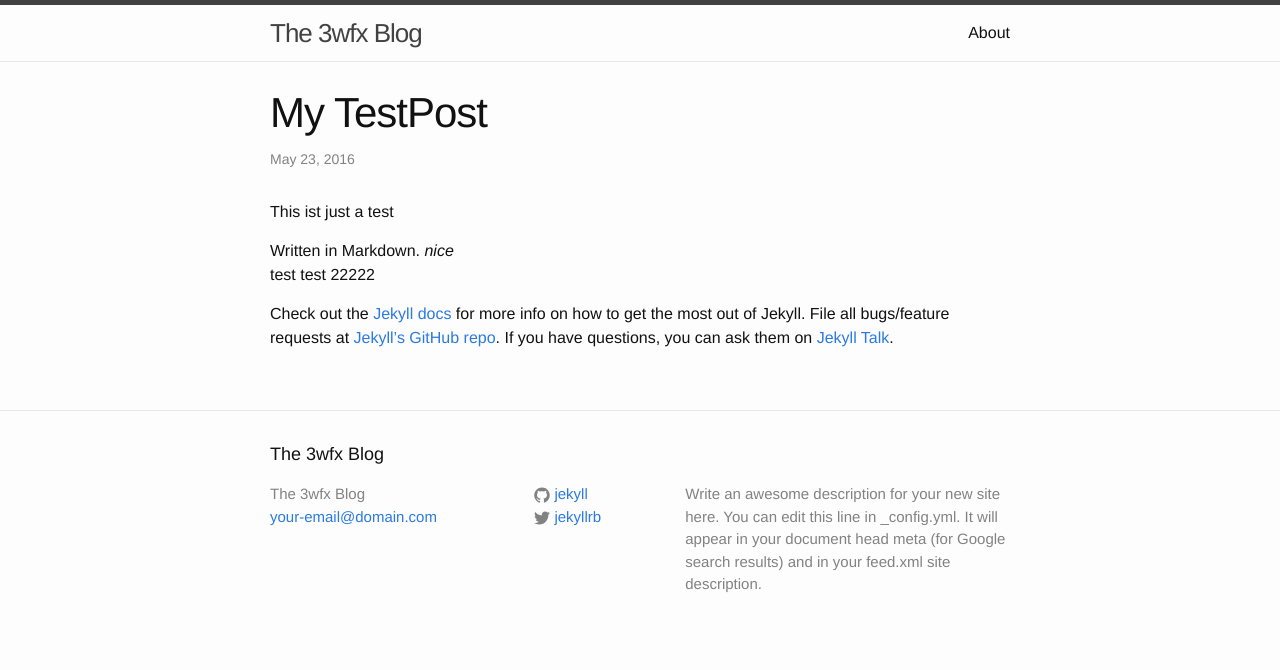
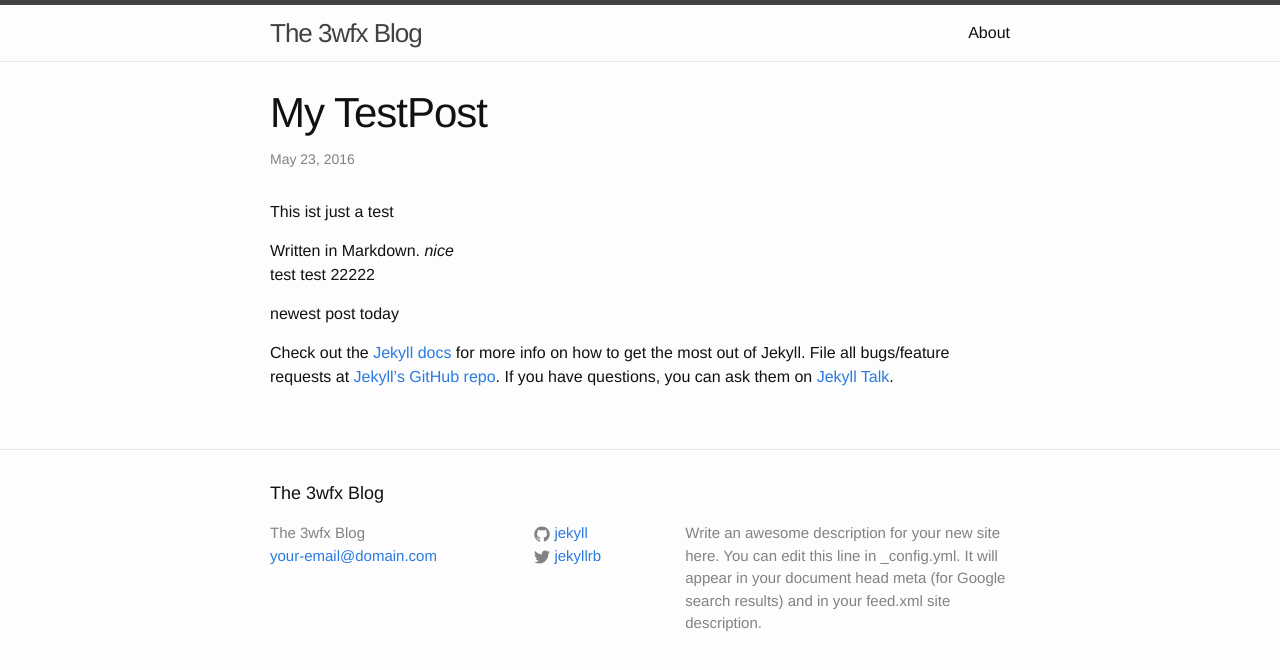
Before and after one commit to greenacid/greenacid.github.io, a Jekyll site: the page built from _posts/2016-05-23-testing.markdown, in a window 1280 px wide. Shown: the top 670 px of the page. Built offline with Jekyll 4.4.1, drawn with Linux system fonts in a browser that asks for light colours.

Commit message:
Update 2016-05-23-testing.markdown

```diff
--- a/_posts/2016-05-23-testing.markdown
+++ b/_posts/2016-05-23-testing.markdown
@@ -10,7 +10,7 @@ Written in Markdown. *nice*
 test
 test 22222
 
-
+newest post today
 
 
 Check out the [Jekyll docs][jekyll-docs] for more info on how to get the most out of Jekyll. File all bugs/feature requests at [Jekyll’s GitHub repo][jekyll-gh]. If you have questions, you can ask them on [Jekyll Talk][jekyll-talk].
```
